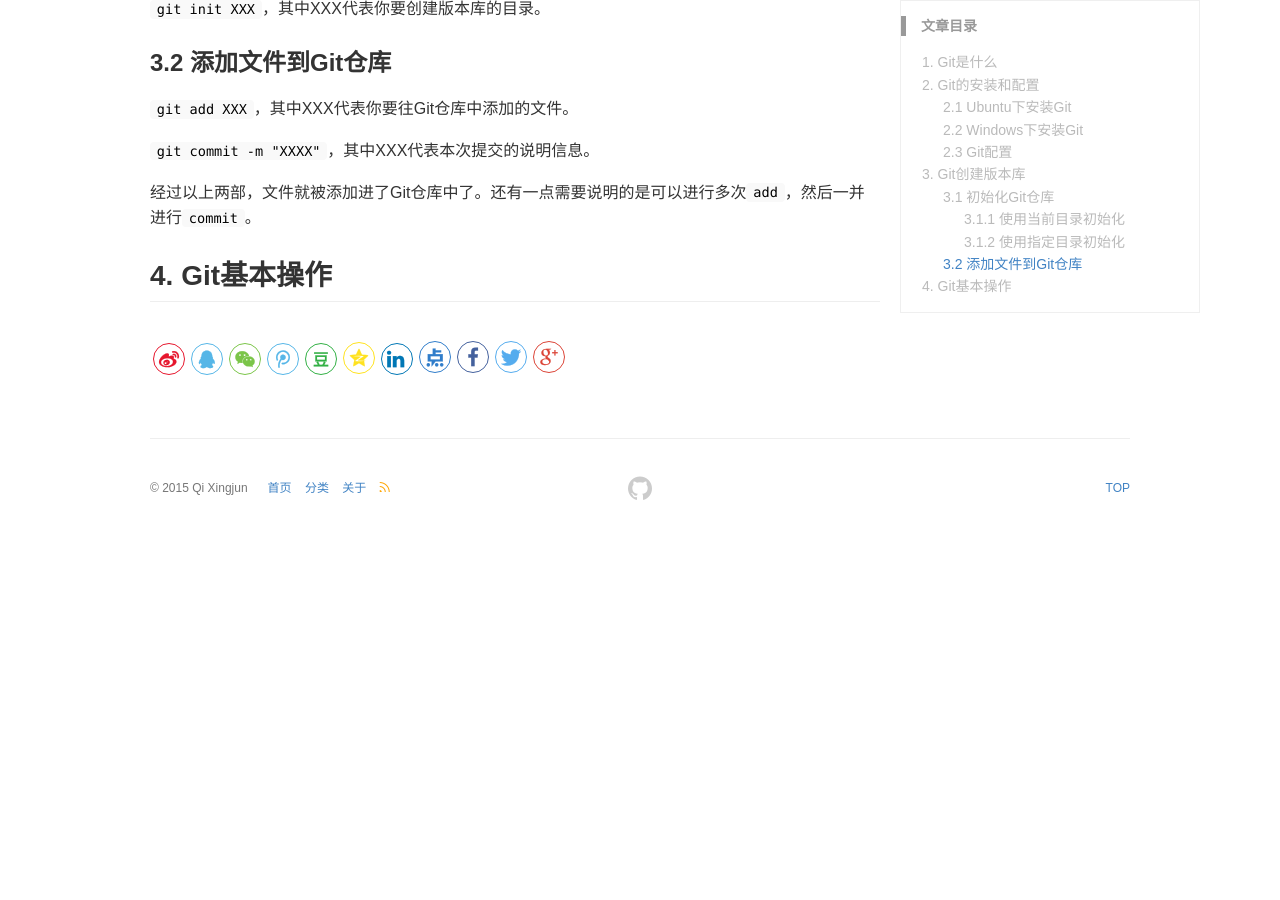
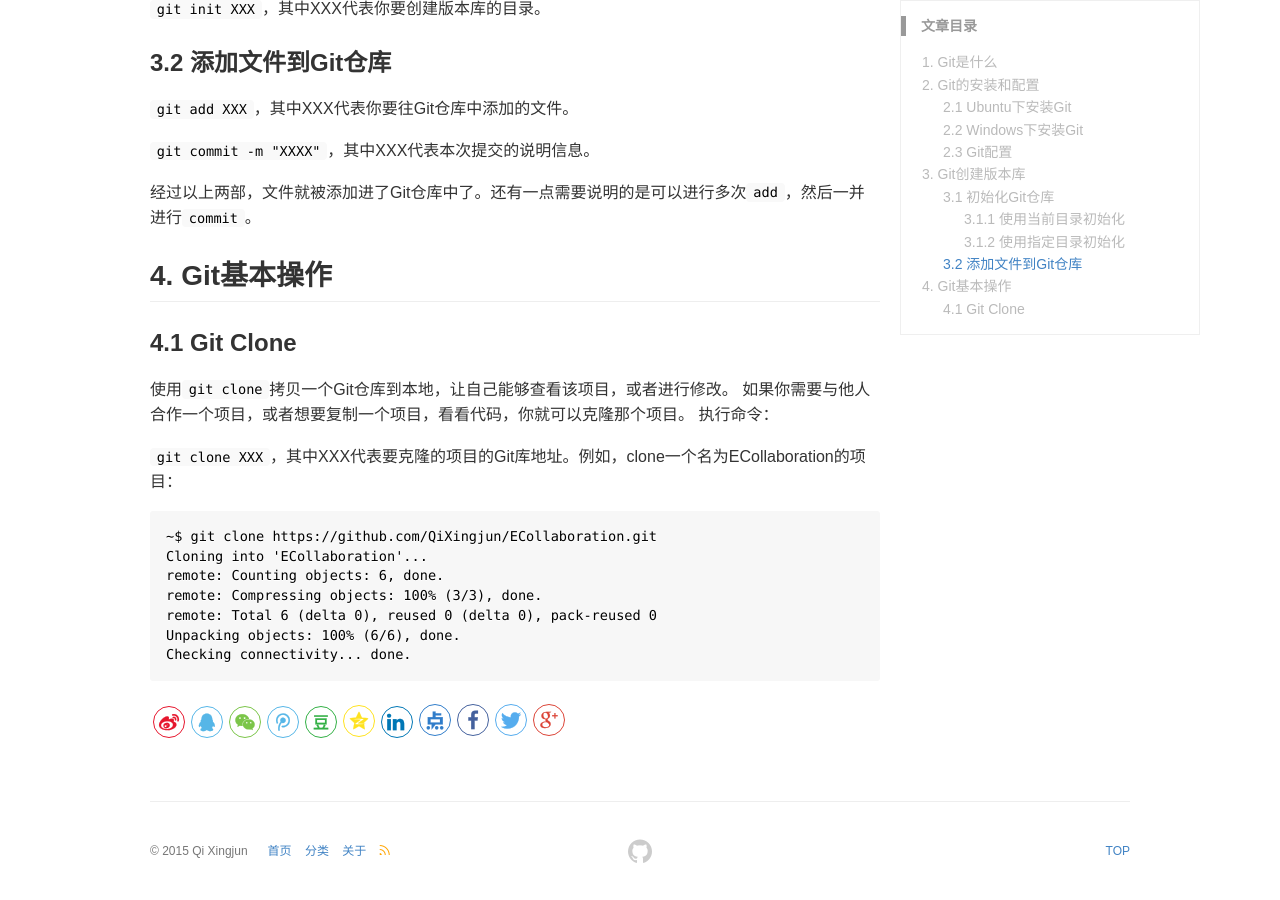
Before and after one commit to QiXingjun/QiXingjun.github.io, a Jekyll site: the page built from _posts/blog/2016-09-01-introduction-of-git.md, in a window 1280 px wide and 900 px high, scrolled down 1300 px. Built offline with Jekyll 4.4.1, drawn with Linux system fonts in a browser that asks for light colours; comment, search, counter and statistics services are not loaded; before the commit the page ends 1837 px from its top, so only the background shows below that.

Commit message:
Update 2016-09-01-introduction-of-git.md

````diff
--- a/_posts/blog/2016-09-01-introduction-of-git.md
+++ b/_posts/blog/2016-09-01-introduction-of-git.md
@@ -56,3 +56,20 @@ Windows平台，直接下载Git的安装包，和安装普通软件一样安装
 经过以上两部，文件就被添加进了Git仓库中了。还有一点需要说明的是可以进行多次`add`，然后一并进行`commit`。
 
 ## 4. Git基本操作
+
+### 4.1 Git Clone
+
+使用`git clone`拷贝一个Git仓库到本地，让自己能够查看该项目，或者进行修改。
+如果你需要与他人合作一个项目，或者想要复制一个项目，看看代码，你就可以克隆那个项目。 执行命令：
+
+`git clone XXX`，其中XXX代表要克隆的项目的Git库地址。例如，clone一个名为ECollaboration的项目：
+
+```git
+~$ git clone https://github.com/QiXingjun/ECollaboration.git
+Cloning into 'ECollaboration'...
+remote: Counting objects: 6, done.
+remote: Compressing objects: 100% (3/3), done.
+remote: Total 6 (delta 0), reused 0 (delta 0), pack-reused 0
+Unpacking objects: 100% (6/6), done.
+Checking connectivity... done.
+```
````
